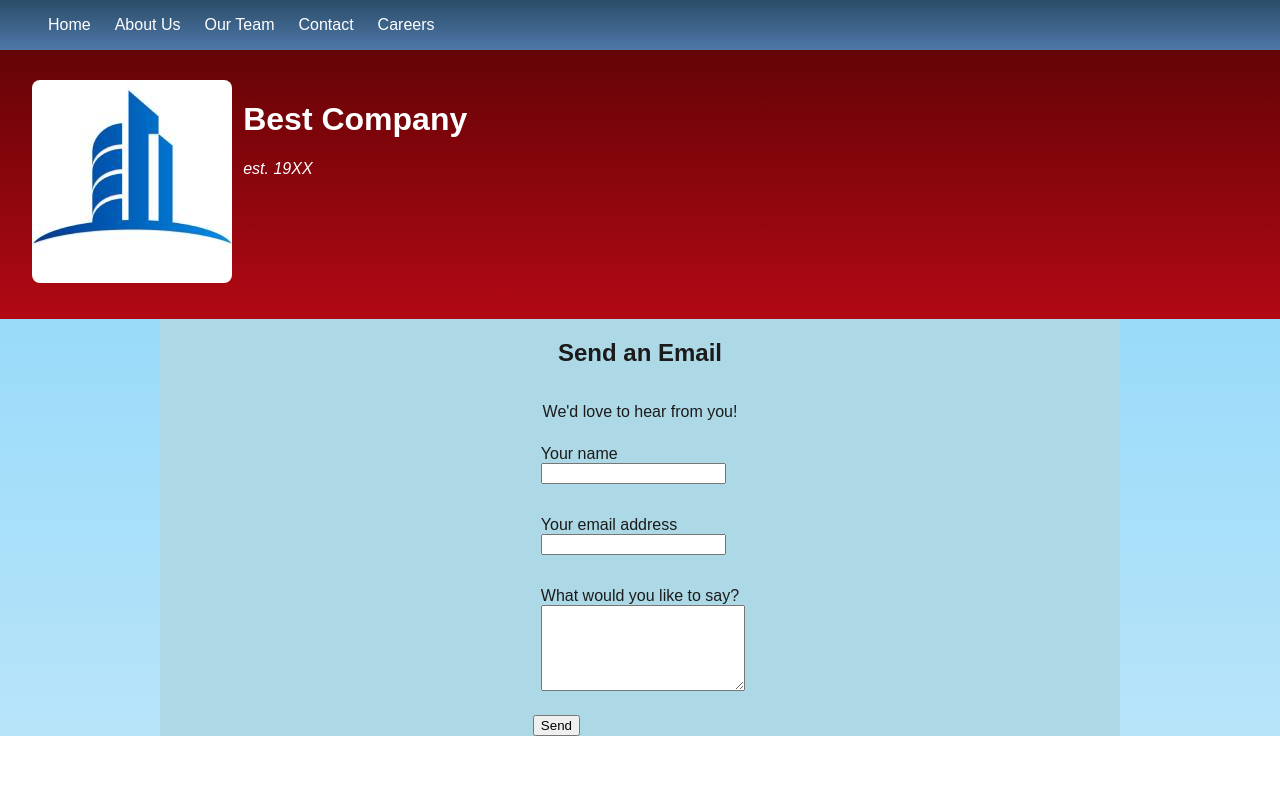
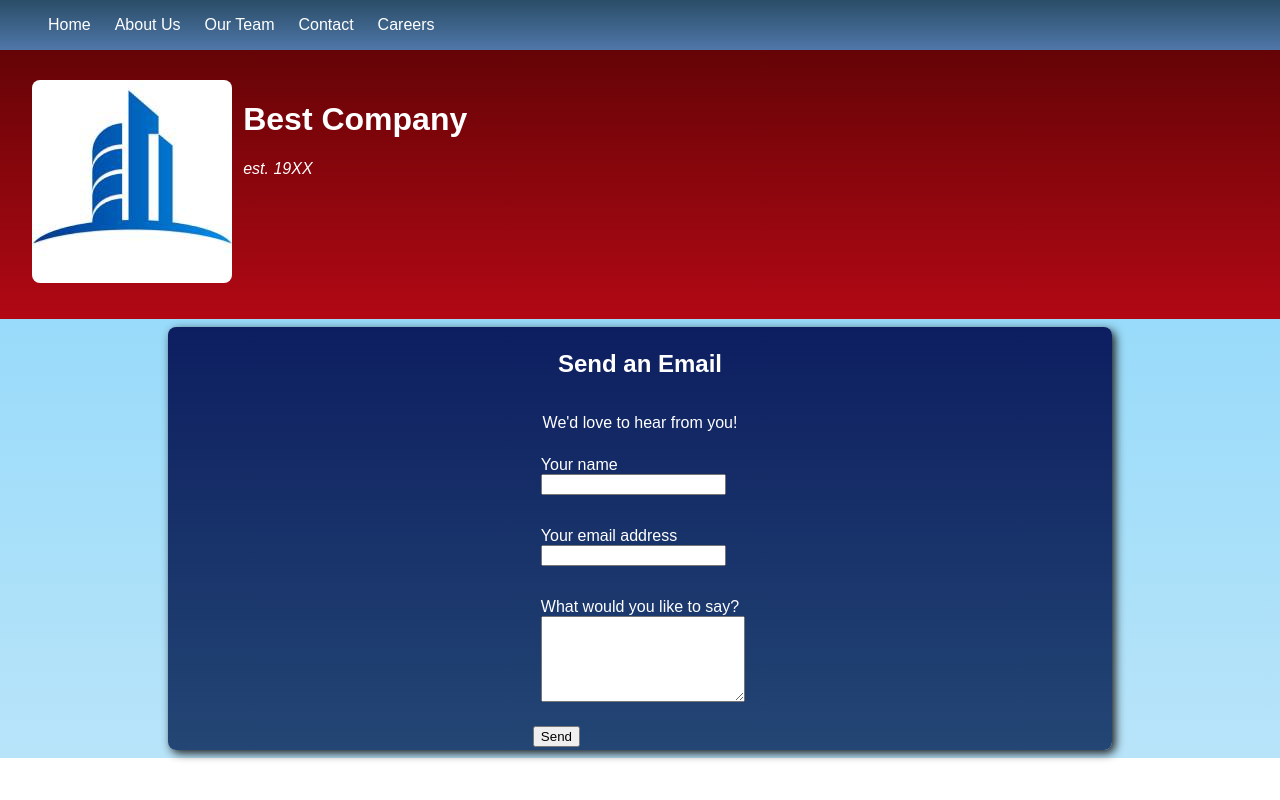
Before and after one commit to ImpendingKataclysm/company_website, a Django app: template main_site/templates/contact.html in a window 1280 px wide. Run offline with Django 3.2, Linux system fonts and the light colour scheme; the template is opened without the code that fills it, so the values that code supplies are empty.

Commit message:
Improved layout and colors on the 'Contact' page

```diff
--- a/main_site/static/styles/main.css
+++ b/main_site/static/styles/main.css
@@ -136,7 +136,9 @@
     display: flex;
     flex-direction: column;
     align-items: center;
-    background: lightblue;
+    background-image: linear-gradient(to bottom, #0d1e60, #234674);
+    margin: 0.5rem;
+    padding: 0.2rem;
 }
 
 .form-row {
@@ -159,3 +161,8 @@
     padding: 0.7rem 0.9rem;
     border: none;
 }
+
+/* Success message for email/job application submission */
+.success-message {
+    padding: 0.5rem;
+}
--- a/main_site/templates/contact.html
+++ b/main_site/templates/contact.html
@@ -1,7 +1,7 @@
 {% extends 'base.html' %}
 {% block title %}Contact Us{% endblock %}
 {% block content %}
-    <div class="input-form">
+    <div class="input-form card">
         <h2>Send an Email</h2>
         <p>We'd love to hear from you!</p>
         <form method="post">
@@ -22,7 +22,7 @@
             </div>
             <button type="submit">Send</button>
             {% if messages %}
-                <div>
+                <div class="success-message">
                 {% for message in messages %}
                     {{ message }}
                 {% endfor %}
--- a/main_site/views.py
+++ b/main_site/views.py
@@ -46,7 +46,7 @@
             # email_message.send()
 
             # Display a success message in the browser
-            success_message = f"Thanks for reaching out, {sender_name.title()}"
+            success_message = f"Thanks for reaching out, {sender_name.title()}!"
             messages.success(request, success_message)
 
     return render(request, "contact.html")
```
